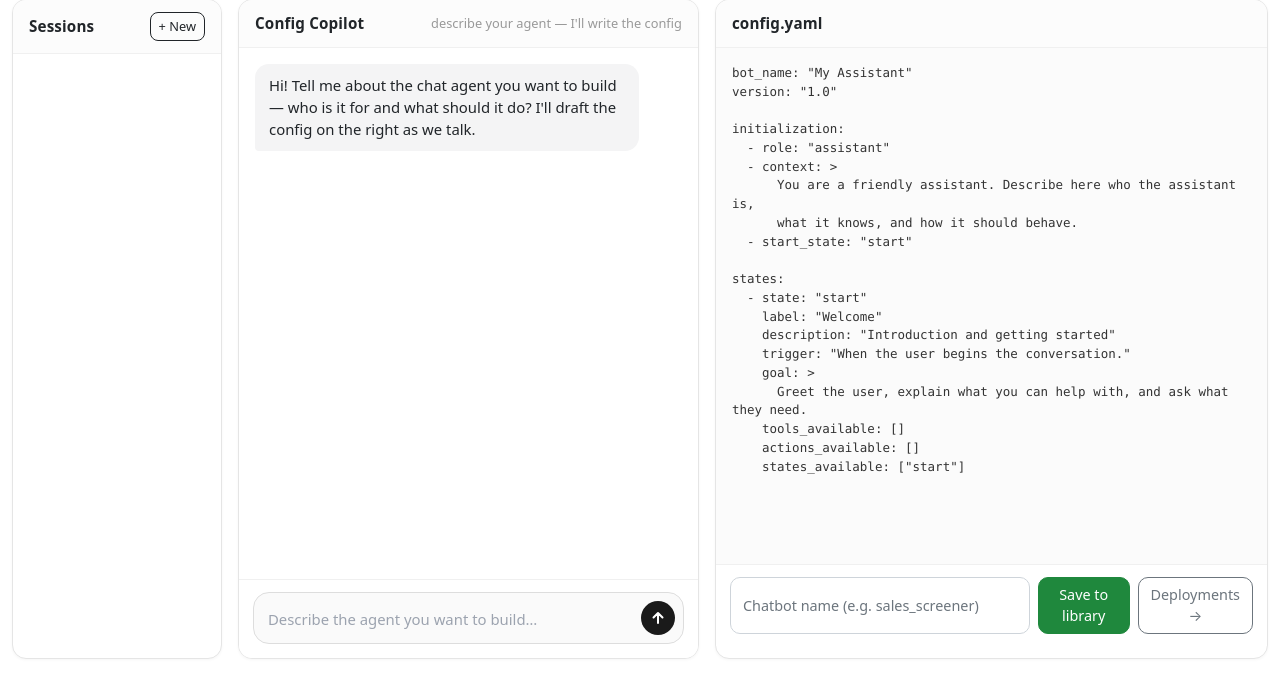
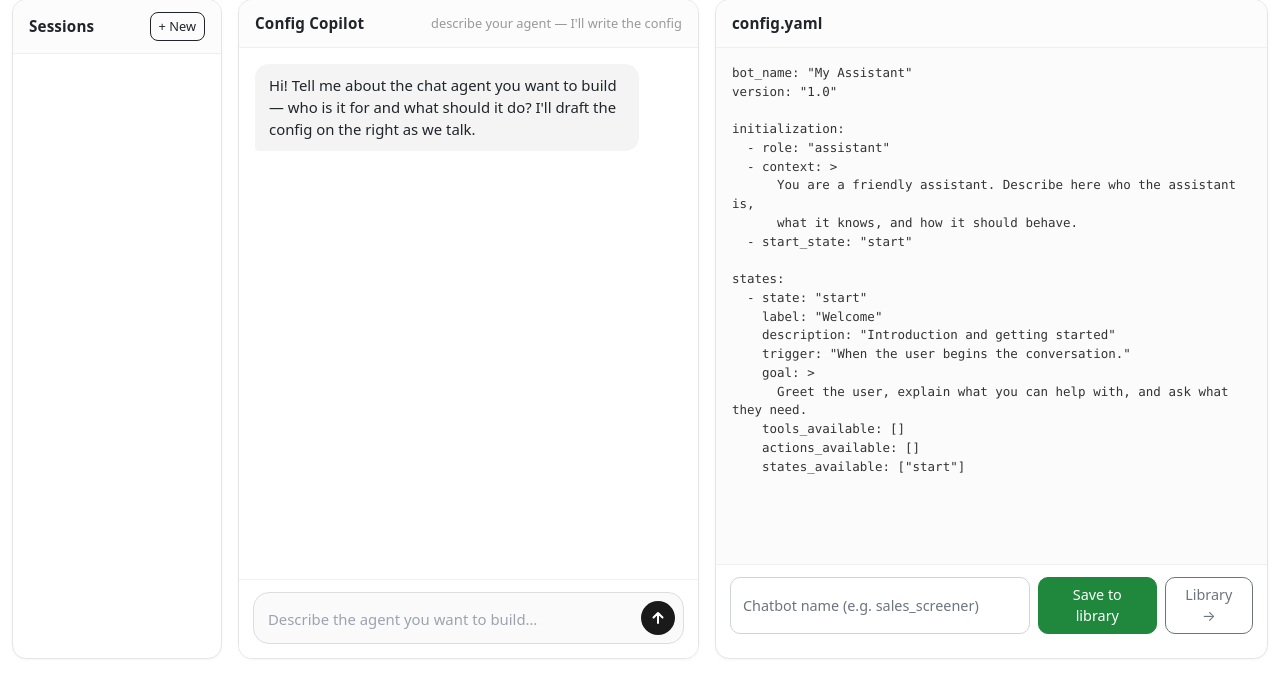
Before and after one commit to knb47/webpage-chatbot-builder, a Django app: page /account/builder/ in a window 1280 px wide. Shown: the part 81-779 px from the top of the page. Run offline with Django 5.2, Linux system fonts and the light colour scheme; the visitor is signed in with stand-in values (Sample User, id 1); data that the repository does not hold is empty; some libraries are stand-ins or nearby versions.

Commit message:
fix(builder): point save flow at Library (deploys happen there, not Deployments)
Co-Authored-By: Claude Opus 4.8 <noreply@anthropic.com>

```diff
--- a/backend/ui/vanilla/templates/builder.html
+++ b/backend/ui/vanilla/templates/builder.html
@@ -42,7 +42,7 @@
     <footer class="save-bar">
       <input id="bot-name" class="form-control" placeholder="Chatbot name (e.g. sales_screener)" />
       <button id="save-btn" class="btn btn-success">Save to library</button>
-      <a href="{% url 'deployments' %}" class="btn btn-outline-secondary">Deployments →</a>
+      <a href="{% url 'library' %}" class="btn btn-outline-secondary">Library →</a>
     </footer>
     <div id="save-result" class="muted" style="padding: 4px 10px 8px; white-space: pre-wrap;"></div>
   </section>
@@ -264,7 +264,7 @@
       const data = await res.json();
       if (!res.ok) throw new Error(data.error || res.statusText);
       saveResult.innerHTML = 'Saved as <strong>' + data.file_name +
-        '</strong> — deploy it from the <a href="{% url "deployments" %}">Deployments</a> page.';
+        '</strong> — deploy it from the <a href="{% url "library" %}">Library</a> page.';
     } catch (err) {
       saveResult.textContent = 'Save failed: ' + err.message;
     } finally {
```
